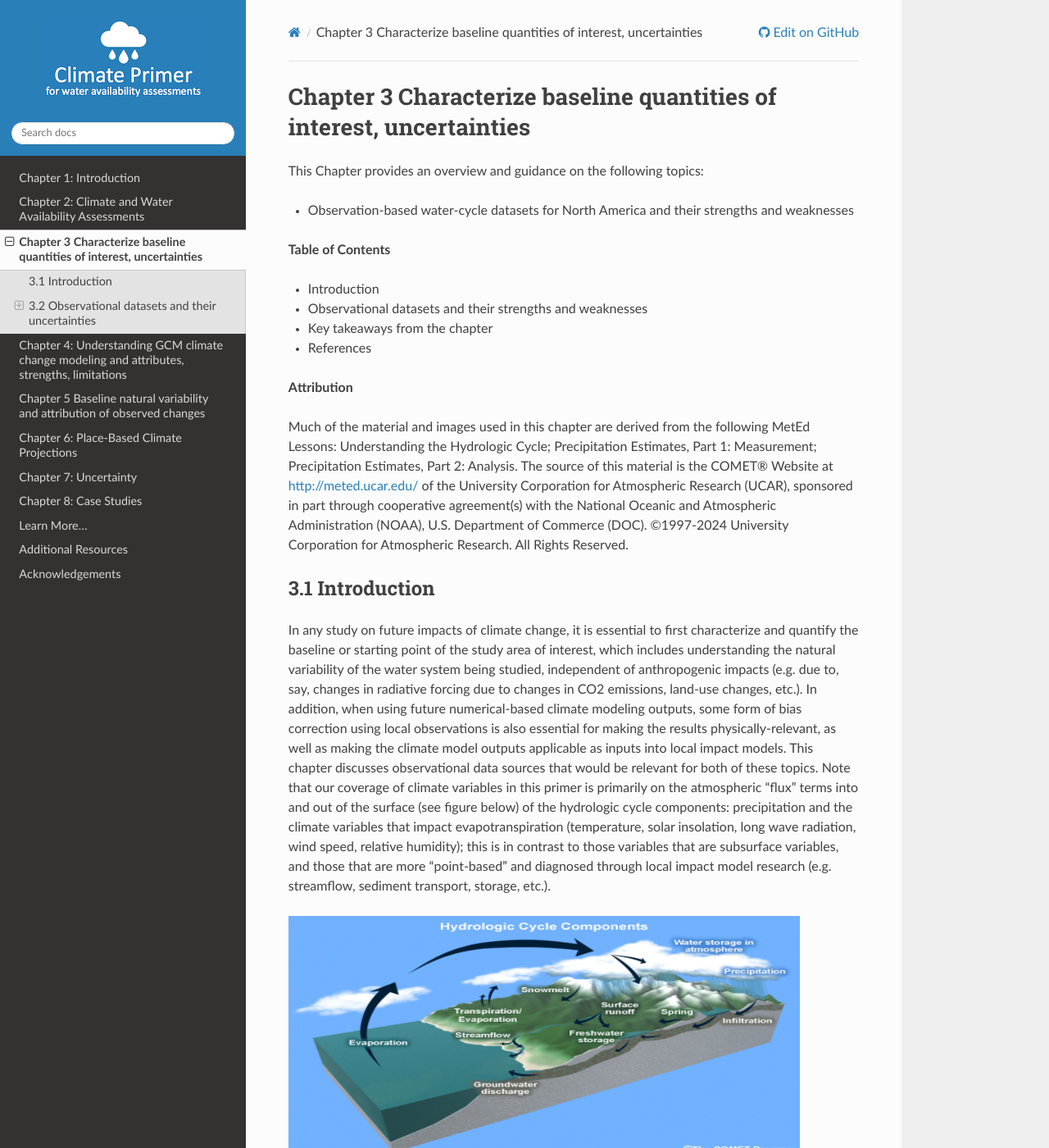
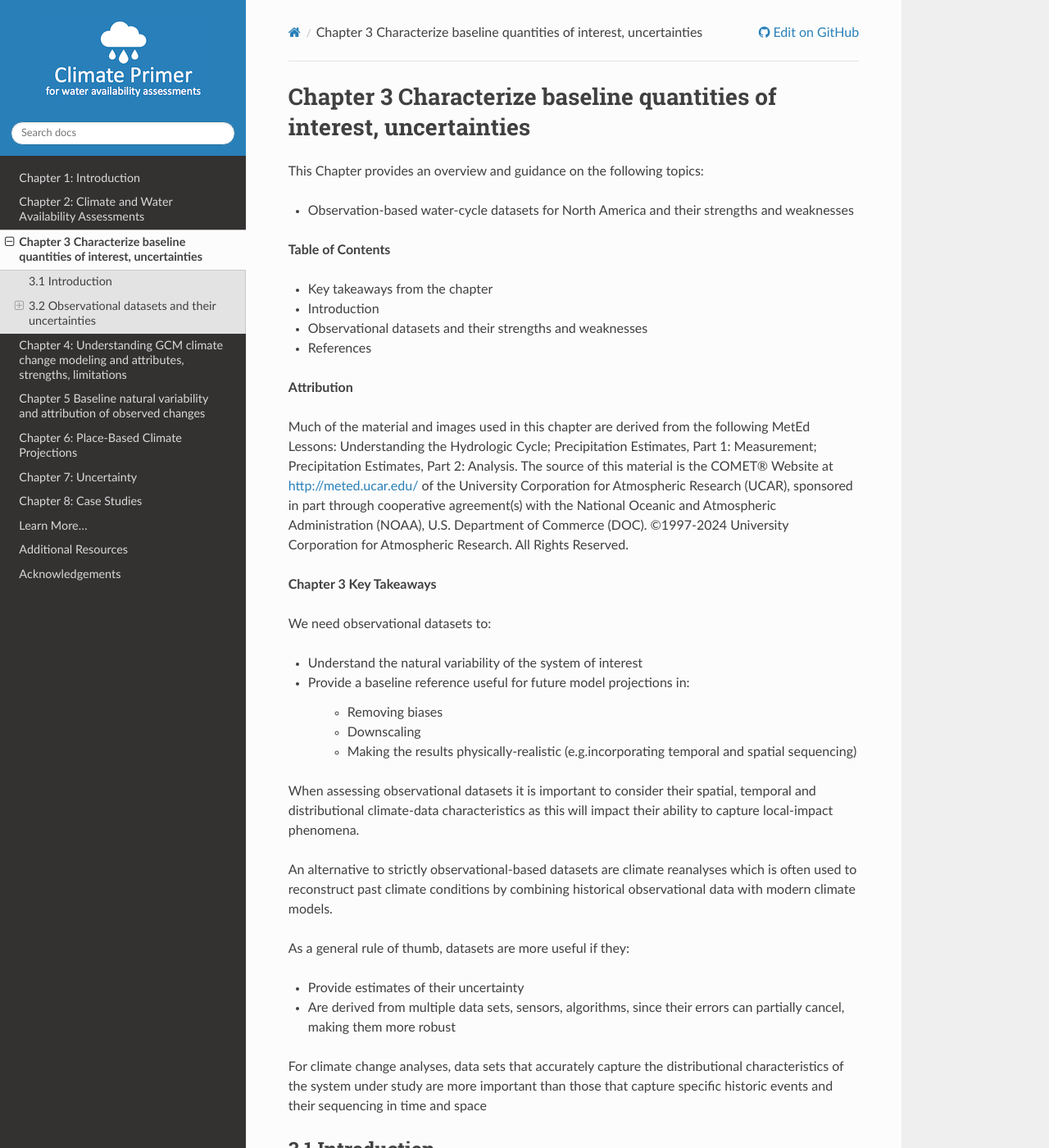
Before and after one commit to NCAR/climate-primer-water, a Sphinx documentation site: the page built from doc/ch3_observations.rst, in a window 1280 px wide and 1400 px high. Shown: the whole window at 82% size. Built offline with Sphinx 7.4.7 and the Read the Docs theme 2.0.0, drawn with Linux system fonts in a browser that asks for light colours.

Commit message:
Update ch3_observations.rst

```diff
--- a/doc/ch3_observations.rst
+++ b/doc/ch3_observations.rst
@@ -9,13 +9,16 @@
    strengths and weaknesses
 
 
+
+
+
 **Table of Contents**
+
+-  Key takeaways from the chapter
 
 -  Introduction
 
 -  Observational datasets and their strengths and weaknesses
-
--  Key takeaways from the chapter
 
 -  References
 
@@ -30,6 +33,32 @@
 agreement(s) with the National Oceanic and Atmospheric Administration
 (NOAA), U.S. Department of Commerce (DOC). ©1997-2024 University
 Corporation for Atmospheric Research. All Rights Reserved.
+
+**Chapter 3 Key Takeaways**
+
+We need observational datasets to:
+
+- Understand the natural variability of the system of interest
+
+- Provide a baseline reference useful for future model projections in:
+
+    - Removing biases
+
+    - Downscaling
+
+    - Making the results physically-realistic (e.g.incorporating temporal and spatial sequencing)
+
+When assessing observational datasets it is important to consider their spatial, temporal and distributional climate-data characteristics as this will impact their ability to capture local-impact phenomena.
+
+An alternative to strictly observational-based datasets are climate reanalyses which is often used to reconstruct past climate conditions by combining historical observational data with modern climate models.
+
+As a general rule of thumb, datasets are more useful if they:
+
+- Provide estimates of their uncertainty
+
+- Are derived from multiple data sets, sensors, algorithms, since their errors can partially cancel, making them more robust
+
+For climate change analyses, data sets that accurately capture the distributional characteristics of the system under study are more important than those that capture specific historic events and their sequencing in time and space
 
 3.1 Introduction
 -------------------------------------------------
```
